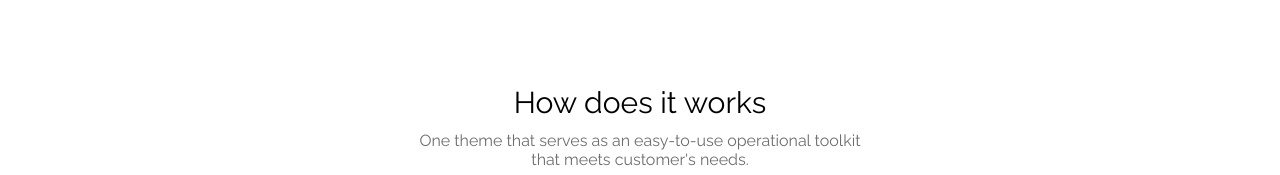
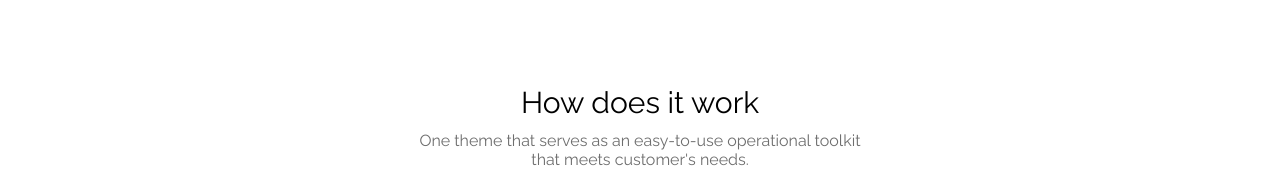
Before and after one commit to abrarlarah/earthly, a website: page index.html in a window 1280 px wide. Shown: the part 3238-3413 px from the top of the page. Drawn offline with nearby package versions, Linux system fonts and the light colour scheme.

Commit message:
Update index.html

```diff
--- a/index.html
+++ b/index.html
@@ -255,7 +255,7 @@
     <div class="container">
        <section class="features-overview" id="features-section" >
         <div class="content-header">
-          <h2>How does it works</h2>
+          <h2>How does it work</h2>
           <h6 class="section-subtitle text-muted">One theme that serves as an easy-to-use operational toolkit<br>that meets customer's needs.</h6>
   <a href="cart.html" class="btn btn-dark  w3-padding-large w3-large w3-margin-top  w3-hover-opacity-off">EXPLORE</a>
 
```
